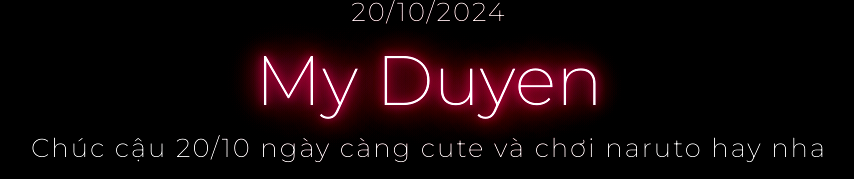
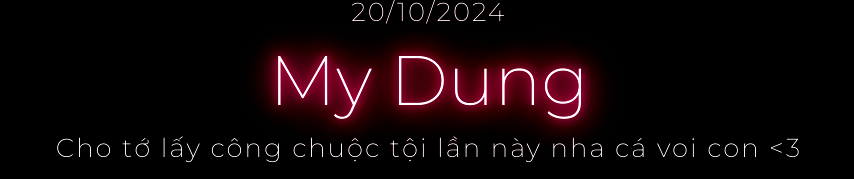
Before and after one commit to protect767/20-10, a plain HTML site: page index.html in a window 1280 px wide. Shown: the top 179 px of the page, without its empty margins (211-1065 px from the left). Drawn offline with nearby package versions, Linux system fonts and the light colour scheme; animation ran at ten frames a second.

Commit message:
Update index.html

```diff
--- a/index.html
+++ b/index.html
@@ -23,8 +23,8 @@
     <div class="title">
       <!-- EDIT HERE -->
       <h3 class="STARDUST1">20/10/2024</h3>
-      <h1 class="STARDUST2">My Duyen</h1>
-      <h3 class="STARDUST3"> Chúc cậu 20/10 ngày càng cute và chơi naruto hay nha </h3>
+      <h1 class="STARDUST2">My Dung</h1>
+      <h3 class="STARDUST3"> Cho tớ lấy công chuộc tội lần này nha cá voi con <3 </h3>
       <img class="img" src="Pic1.jpg" alt="JUNO_OKYO" />
       <canvas id="pinkboard"></canvas>
     </div>
```
